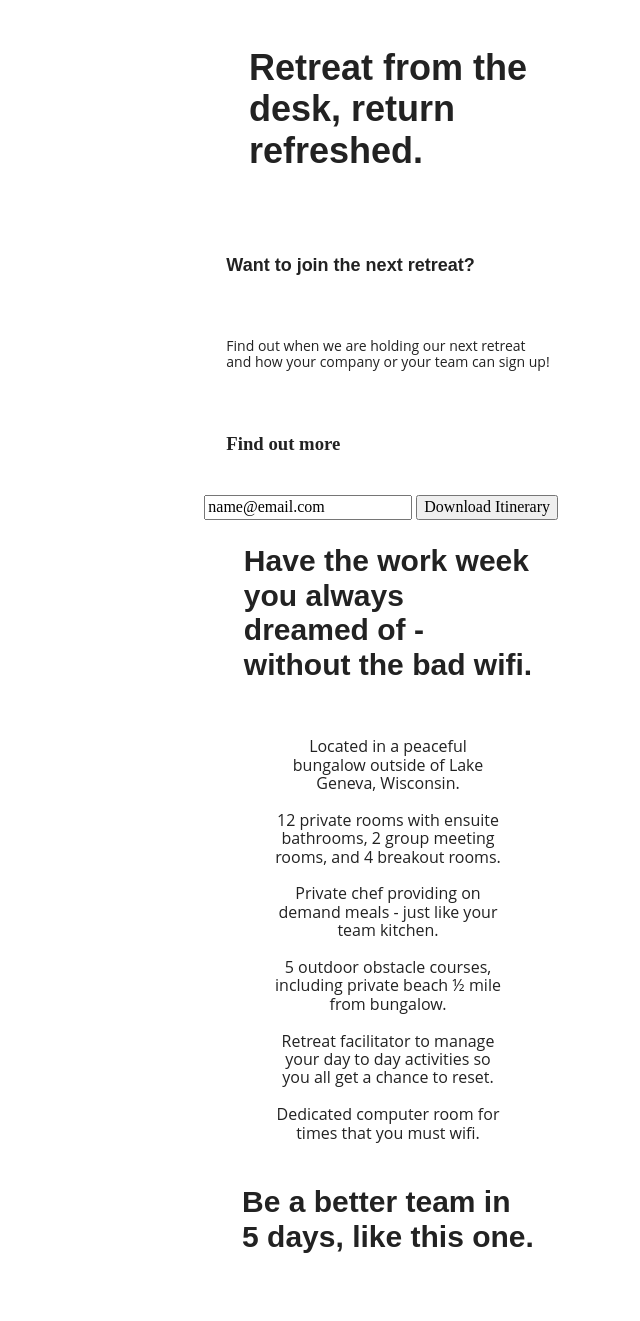
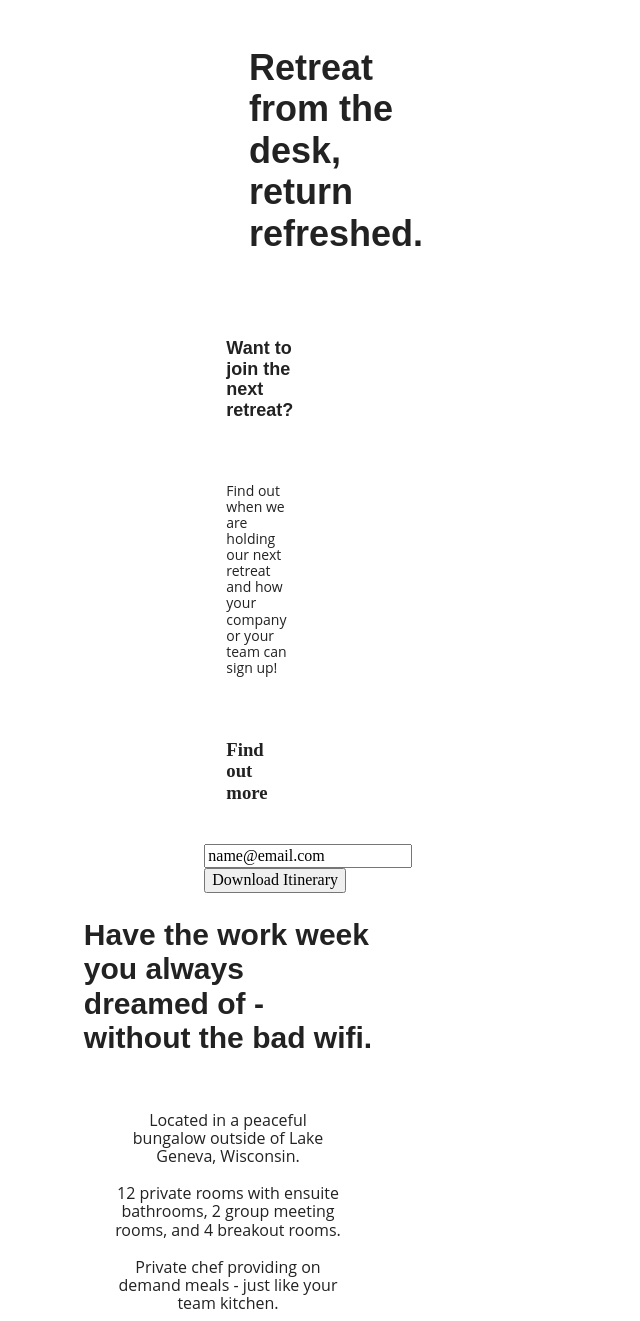
Before and after one commit to cerazo87/html5-boilerplate_v8.0.0, a website built with Parcel: page index.html in a window 1280 px wide. Shown: the part 97-1418 px from the top of the page, without its empty margins (252-892 px from the left). Built offline with nearby package versions, Linux system fonts and the light colour scheme.

Commit message:
Added CSS widths

```diff
--- a/css/main.css
+++ b/css/main.css
@@ -522,8 +522,57 @@
     }
 }
 
-@media only screen and (min-width 1200px) {
-  /*Desktop Styeles Here*/
+@media only screen and (min-width: 1200px) {
+/*Desktop styles here */
+    .content-wrapper {
+         max-width: 960px;
+    }
+
+     /* Hero */
+    .hero-area h1 {
+        width: 60%;
+    }
+
+    /* Aside */
+    aside .content-wrapper {
+        justify-content: space-around;
+    }
+
+    aside .content-wrapper .form-description,
+    aside .content-wrapper .form {
+        width: 30%;
+    }
+
+    /* Features */
+    .features h2 {
+        width: 90%;
+    }
+
+    .features article {
+        flex-basis: 33%;
+    }
+
+    /* Reviews */
+    .reviews article div {
+        width: 42%;
+    }
+
+/* ==========================================================================
+   About Page
+   ========================================================================== */
+    .mission h2,
+    .contact-section .content-wrapper h2 {
+        width: 95px;
+    }
+
+/* ==========================================================================
+   FAQ Page
+   ========================================================================== */
+    .faq h2 {
+        width: 100%;
+    }
+
+}
 }
 
 /* ==========================================================================
```
